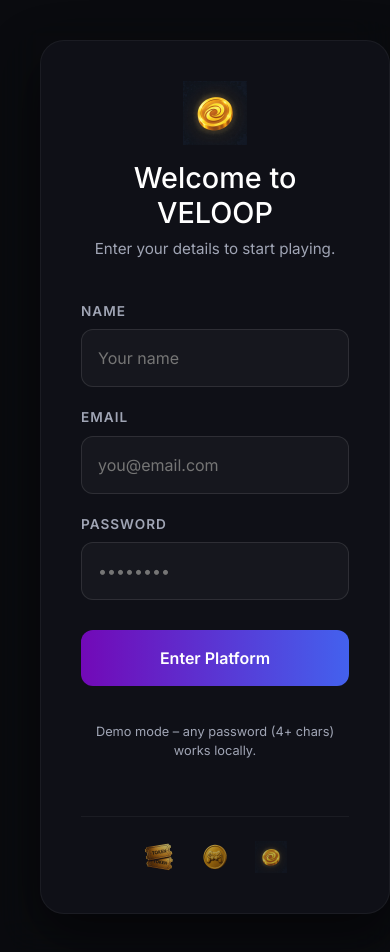
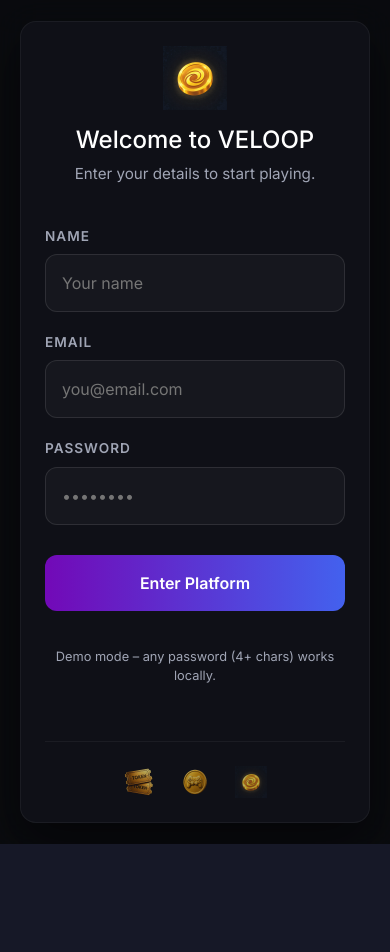
Before and after one commit to rechinthalavinay-cloud/veloop-project, a React (Vite) app: page /login in a window 390 px wide. After the commit the page ends 844 px from the top, so only its background shows below. Built offline with nearby package versions, Linux system fonts and the light colour scheme.

Commit message:
Fix mobile responsiveness for Home and Login pages

```diff
--- a/src/pages/Home.module.css
+++ b/src/pages/Home.module.css
@@ -349,11 +349,16 @@
   .heroTitle { font-size: 3.5rem; }
   .gamesGrid { grid-template-columns: repeat(auto-fill, minmax(280px, 1fr)); }
   .infoGrid { grid-template-columns: 1fr; gap: 30px; }
-  .playMoreText { text-align: left; }
+  .playMoreText { text-align: left; font-size: 1.1rem; }
 }
 @media (max-width: 768px) {
-  .heroTitle { font-size: 2.5rem; }
-  .walletHeader { flex-direction: column; align-items: stretch; }
-  .walletPill { justify-content: center; }
+  .heroSection { padding: 60px 16px 40px; }
+  .heroTitle { font-size: 3rem; }
+  .walletHeader { flex-direction: row; flex-wrap: wrap; justify-content: center; margin-top: -20px; }
+  .walletPill { padding: 8px 16px; }
+  .walletVal { font-size: 1rem; }
   .sectionHeader { flex-direction: column; align-items: flex-start; gap: 16px; }
+  .gamesGrid { grid-template-columns: 1fr; }
+  .infoCol { flex-direction: column; align-items: flex-start; text-align: left; }
+  .infoCol[style] { flex-direction: column !important; align-items: flex-start !important; gap: 12px !important; }
 }
--- a/src/pages/Login.module.css
+++ b/src/pages/Login.module.css
@@ -204,3 +204,16 @@
 .assetIcons img:hover {
   opacity: 1;
 }
+
+@media (max-width: 768px) {
+  .loginSide {
+    padding: 20px;
+  }
+  .loginBox {
+    padding: 24px;
+    border-radius: 16px;
+  }
+  .brandHeader h2 {
+    font-size: 1.5rem;
+  }
+}
```
